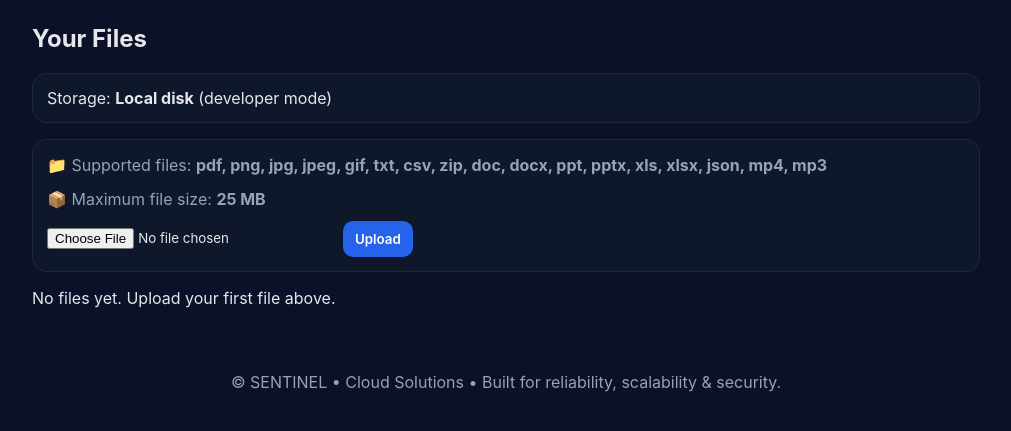
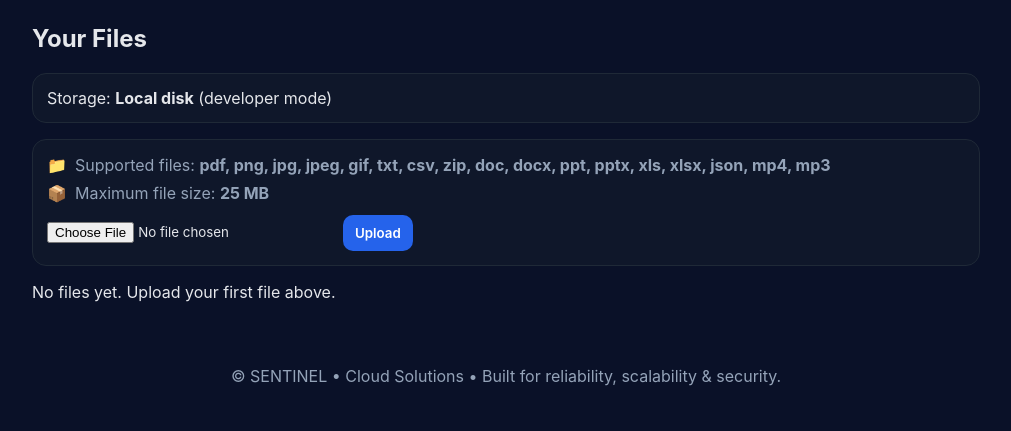
Before and after one commit to Badaryman/wqwqwq, a Flask app: page /dashboard in a window 1280 px wide. Shown: the part 53-484 px from the top of the page, without its empty margins (134-1145 px from the left). Run offline with Flask 3, Linux system fonts and the light colour scheme; the visitor is signed in with stand-in values (Sample User, id 1); data that the repository does not hold is empty.

Commit message:
Update styles for upload note rows and lines
Refactor upload note row styles to stack vertically and add new note line styles.

```diff
--- a/static/style.css
+++ b/static/style.css
@@ -54,8 +54,25 @@ nav.nav{display:flex;justify-content:space-between;align-items:center;padding:12
 
 /* ===== Upload block ===== */
 .upload-card{display:flex;flex-direction:column;gap:10px;margin-top:12px;padding:14px}
-.upload-note-row{display:flex;flex-wrap:wrap;gap:12px;align-items:center;color:var(--muted);line-height:1.4}
+
+/* Upload note lines split across two rows */
+.upload-note-row{
+  display:flex;
+  flex-direction:column;   /* stack lines vertically */
+  gap:6px;
+  color:var(--muted);
+  line-height:1.4;
+}
+.note-line{
+  display:flex;
+  align-items:center;
+  gap:8px;
+}
+.note-emoji{font-size:16px}
+
+/* (kept for backward-compat if used elsewhere) */
 .folder-emoji{font-size:18px}
+
 .upload-controls{display:flex;gap:10px;align-items:center;flex-wrap:wrap}
 .upload-controls .btn{padding:10px 12px;border-radius:10px;border:none;background:#2563eb;color:#fff;cursor:pointer}
 
```
